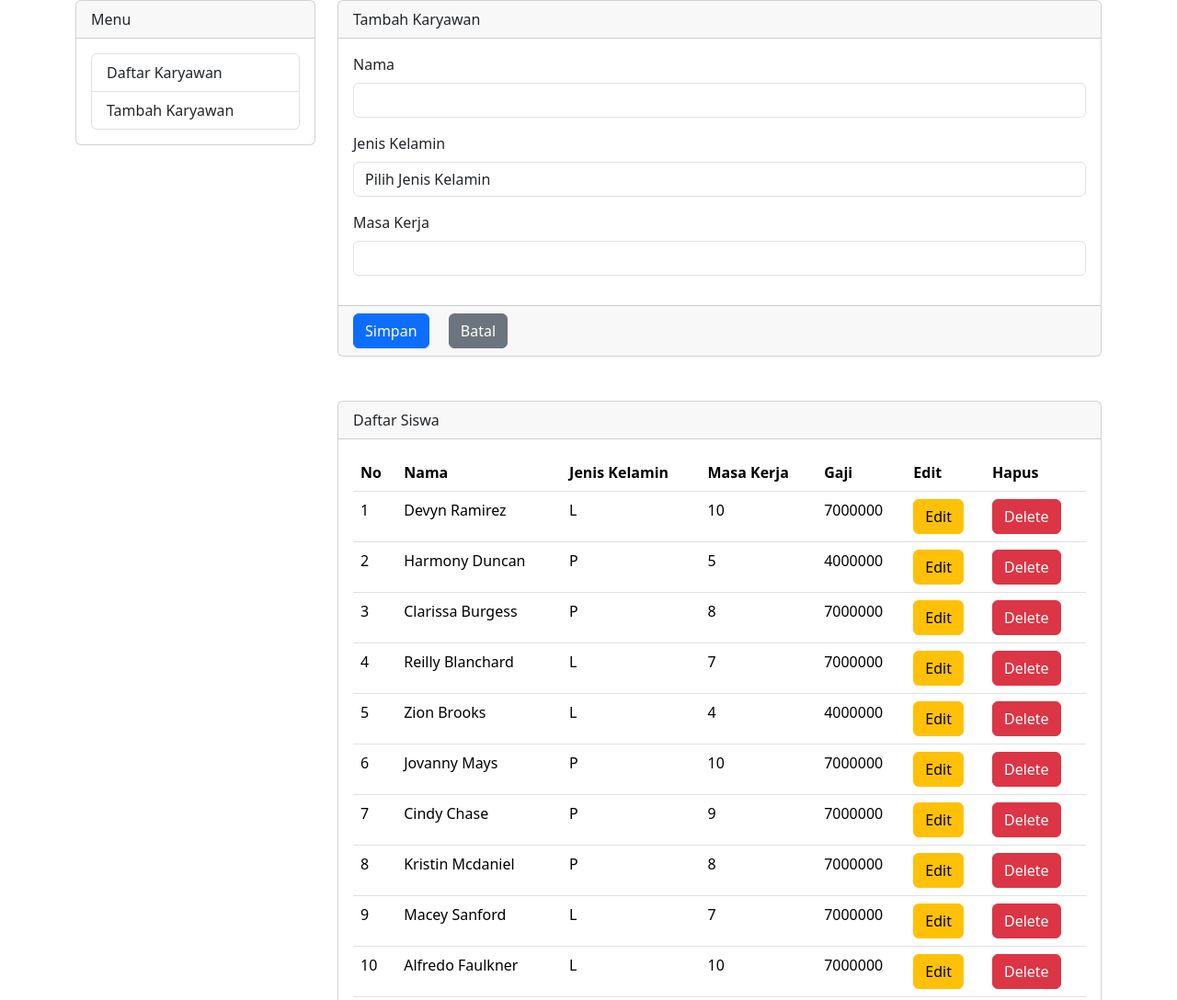
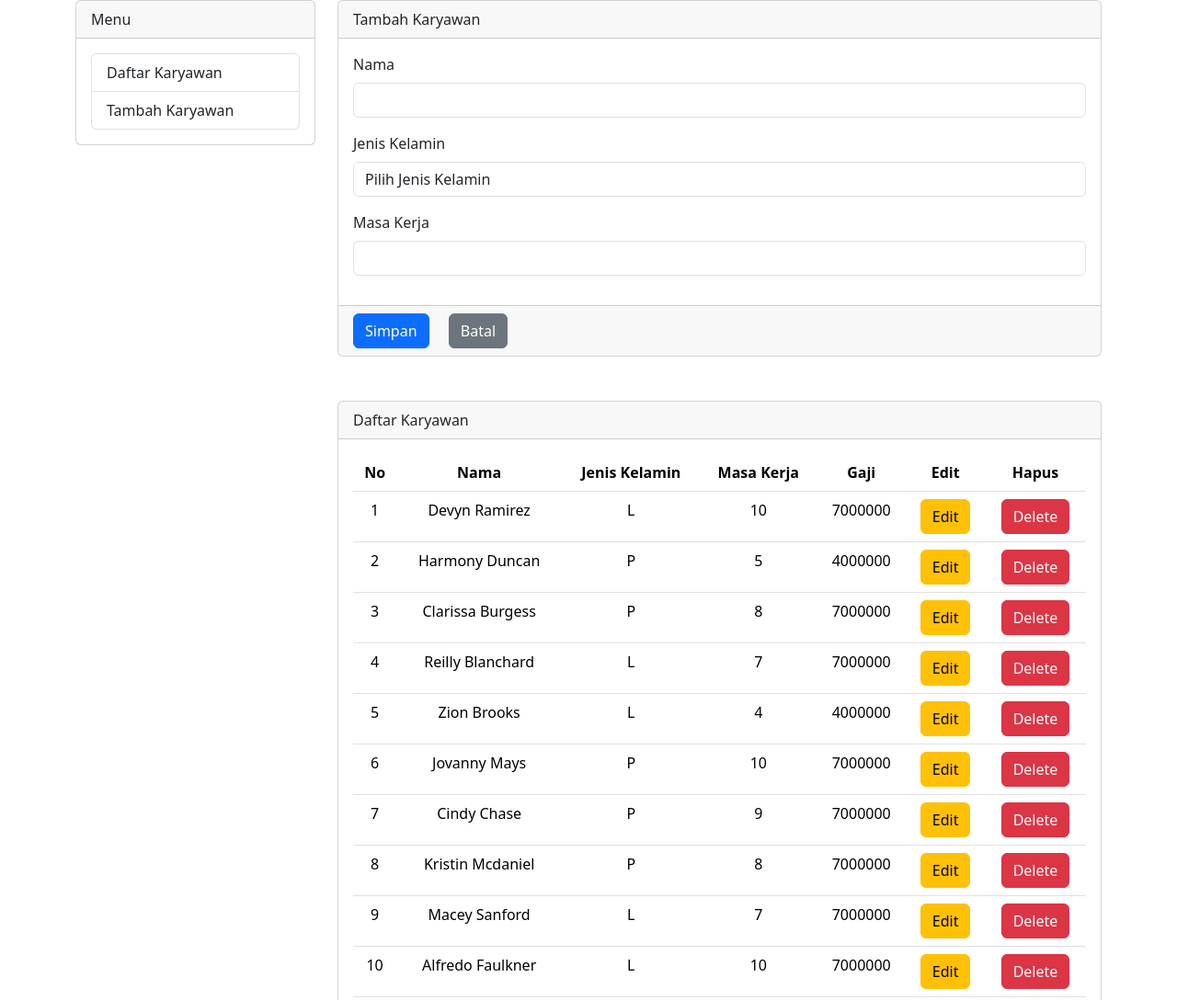
Before and after one commit to wenipsptsr/DaftarKaryawan, a website: page index.html in a window 1280 px wide. Shown: the top 1088 px of the page at 92% size. Drawn offline with nearby package versions, Linux system fonts and the light colour scheme.

Commit message:
perubahan2

```diff
--- a/array_and_object.js
+++ b/array_and_object.js
@@ -24,19 +24,19 @@ let mode = 'tambah'
 const tampilkanKaryawan = () => {
 // mengakses dom
 const tblSiswa = document.getElementById('tblKaryawan');
-  tblSiswa.innerHTML = '<tr><th>No</th><th>Nama</th><th>Jenis Kelamin</th><th>Masa Kerja</th><th>Gaji</th><th>Edit</th><th>Hapus</th></tr>';
+  tblSiswa.innerHTML = '<tr><th class="text-center">No</th><th class="text-center">Nama</th><th class="text-center">Jenis Kelamin</th><th class="text-center">Masa Kerja</th><th class="text-center">Gaji</th><th class="text-center">Edit</th><th class="text-center">Hapus</th></tr>'
 
 for (let idx in daftarKaryawan) {
 // menambah isinya
   tblSiswa.innerHTML += `
     <tr>
-      <td>${parseInt(idx) + 1}</td>
-      <td>${daftarKaryawan[idx].nama}</td>
-      <td>${daftarKaryawan[idx].jenKel}</td>
-      <td>${daftarKaryawan[idx].masaKerja}</td>
-      <td>${daftarKaryawan[idx].gaji}</td>
-      <td><button class="btn btn-warning" onclick="editKaryawan('${daftarKaryawan[idx].nama}')">Edit</button></td>
-      <td><button class="btn btn-danger" onclick="hapusKaryawan('${daftarKaryawan[idx].nama}')">Delete</button></td>
+      <td class="text-center">${parseInt(idx) + 1}</td>
+      <td class="text-center">${daftarKaryawan[idx].nama}</td>
+      <td class="text-center">${daftarKaryawan[idx].jenKel}</td>
+      <td class="text-center">${daftarKaryawan[idx].masaKerja}</td>
+      <td class="text-center">${daftarKaryawan[idx].gaji}</td>
+      <td class="text-center"><button class="btn btn-warning" onclick="editKaryawan('${daftarKaryawan[idx].nama}')">Edit</button></td>
+      <td class="text-center"><button class="btn btn-danger" onclick="hapusKaryawan('${daftarKaryawan[idx].nama}')">Delete</button></td>
     </tr>`;
   }
 
--- a/index.html
+++ b/index.html
@@ -48,7 +48,7 @@
           </div>
         </div>
         <div class="card mt-5">
-          <div class="card-header">Daftar Siswa</div>
+          <div class="card-header">Daftar Karyawan</div>
           <div class="card-body">
             <table class="table" id="tblKaryawan">
               <tr>
```
